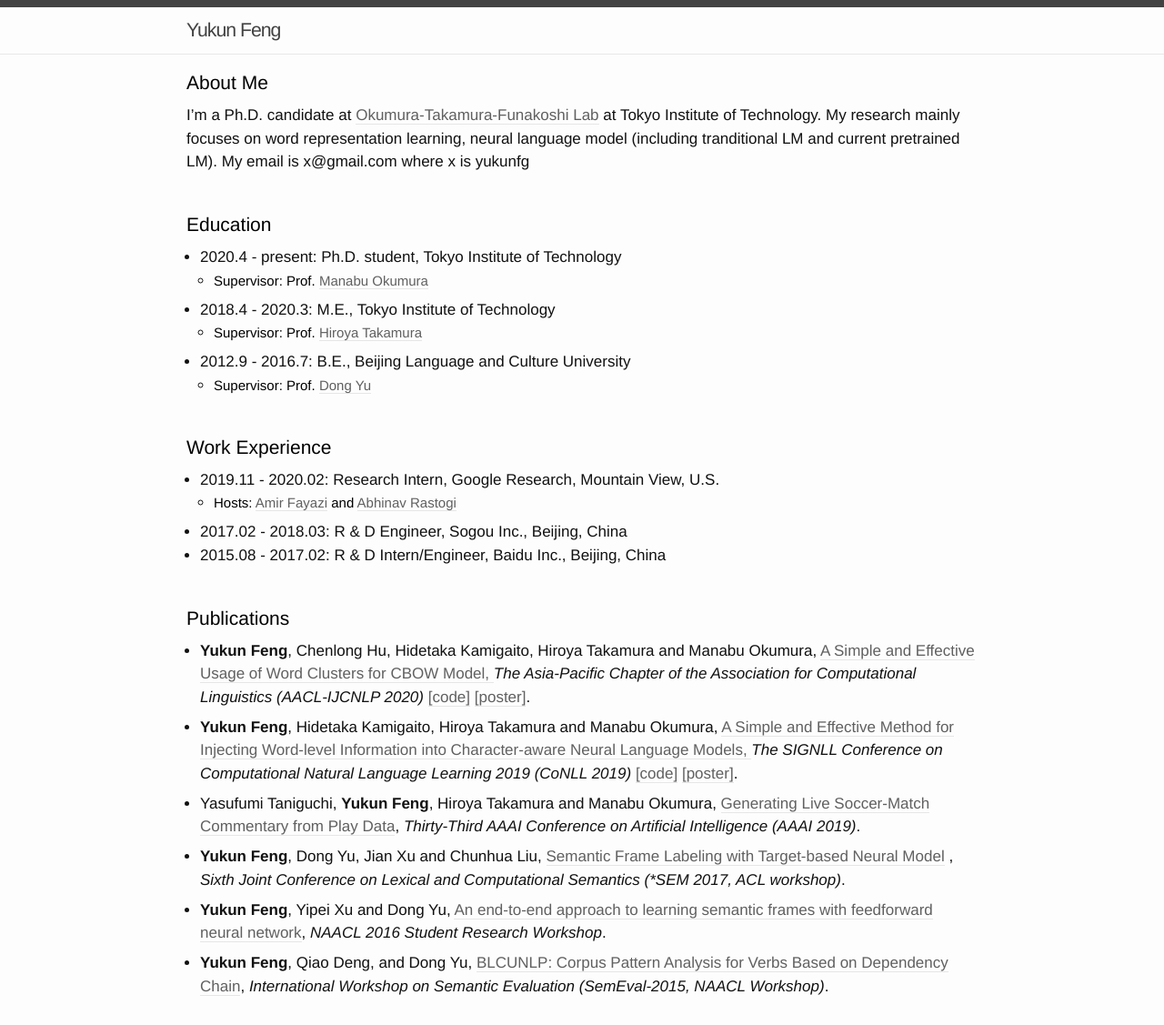
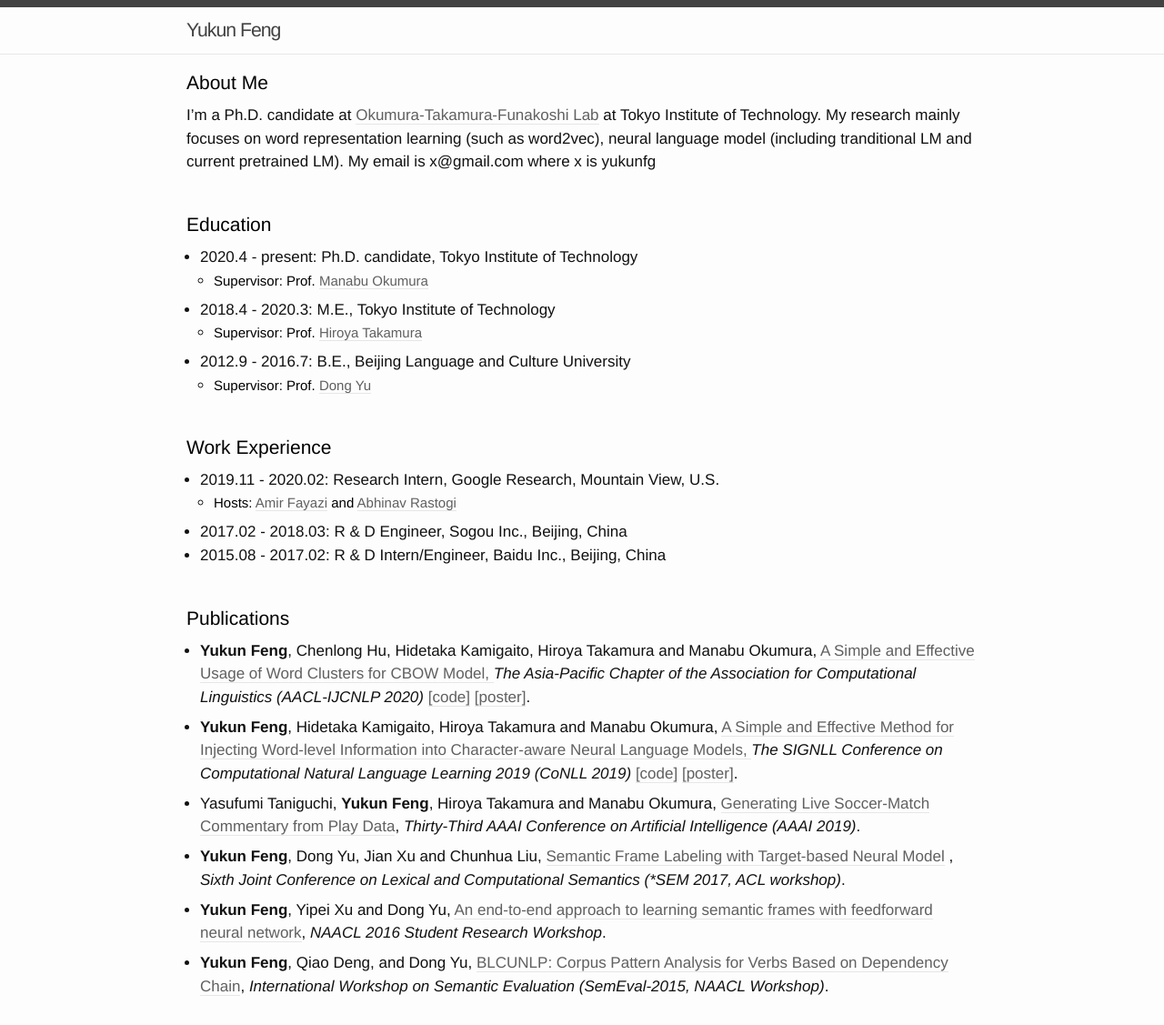
Before and after one commit to yukunfeng/yukunfeng.github.io, a Jekyll site: the page built from index.md, in a window 1280 px wide. Shown: the whole page at 91% size. Built offline with Jekyll 4.4.1, drawn with Linux system fonts in a browser that asks for light colours.

Commit message:
minor changes

```diff
--- a/index.md
+++ b/index.md
@@ -22,12 +22,12 @@ layout: page
 <p style="color:black;font-size:21px;font-weight:Semibold">About Me</p>
 I'm a Ph.D. candidate at  <a id="link" class="underline" href="http://lr-www.pi.titech.ac.jp/wp/">Okumura-Takamura-Funakoshi Lab</a> at
 Tokyo Institute of Technology.  My research mainly focuses on word
-representation learning, neural language model (including tranditional LM
+representation learning (such as word2vec), neural language model (including tranditional LM
 and current pretrained LM). My email is x@gmail.com  where x is yukunfg
 
 <br>
 <p style="color:black;font-size:21px;font-weight:Semibold">Education</p>
-- 2020.4 - present: Ph.D. student, Tokyo Institute of Technology
+- 2020.4 - present: Ph.D. candidate, Tokyo Institute of Technology
     - <p style="color:black;font-size:15px;font-weight:Semibold">Supervisor: Prof. <a id="link" class="underline" href="http://www.lr.pi.titech.ac.jp/~oku/index-e.html">Manabu Okumura</a></p>
 - 2018.4 - 2020.3: M.E., Tokyo Institute of Technology
     - <p style="color:black;font-size:15px;font-weight:Semibold">Supervisor: Prof. <a id="link" class="underline" href="http://www.lr.pi.titech.ac.jp/~takamura/">Hiroya Takamura</a></p>
```
